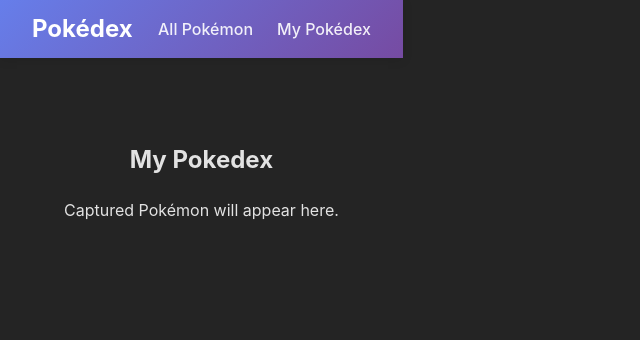
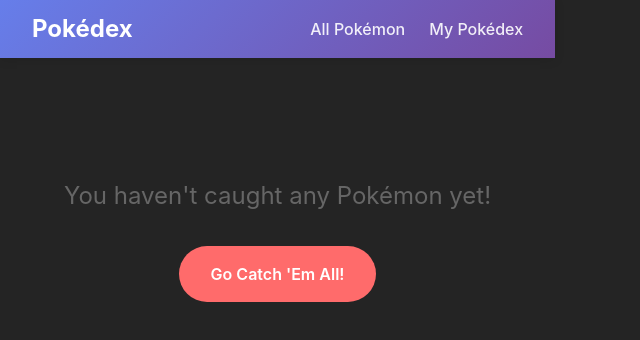
Before and after one commit to robertomiguez/pokedex-frontend, a Vue app: page /pokedex in a window 1280 px wide. Shown: the top 340 px of the page, without its empty margins (0-640 px from the left). Built offline with nearby package versions, Linux system fonts and the light colour scheme.

Commit message:
feat(view): implement my pokedex page
Create MyPokedexView to list caught pokemon with stats (count, progress) and release functionality. Add specific styling and empty state.

```diff
--- a/src/views/MyPokedexView.vue
+++ b/src/views/MyPokedexView.vue
@@ -1,16 +1,118 @@
 <script setup lang="ts">
+import { onMounted } from 'vue';
+import { usePokemonStore } from '@/stores/pokemon';
+import PokemonCard from '@/components/pokemon/PokemonCard.vue';
+import { storeToRefs } from 'pinia';
+
+const store = usePokemonStore();
+const { caughtPokemon, loading, error, caughtCount, totalCount, progress } = storeToRefs(store);
+const { initialize, releasePokemon } = store;
+
+onMounted(async () => {
+  await initialize();
+});
+
+function handleRelease(id: number, name: string) {
+  if (confirm(`Are you sure you want to release ${name}?`)) {
+    releasePokemon(id);
+  }
+}
 </script>
 
 <template>
-  <div class="my-pokedex">
-    <h2>My Pokedex</h2>
-    <p>Captured Pokémon will appear here.</p>
+  <div class="my-pokedex-view">
+    <div class="stats-bar" v-if="caughtCount > 0">
+      <div class="stat-item">
+        <span class="stat-label">Caught:</span>
+        <span class="stat-value">{{ caughtCount }}</span>
+      </div>
+      <div class="stat-item">
+        <span class="stat-label">Progress:</span>
+        <span class="stat-value">{{ progress }}%</span>
+      </div>
+    </div>
+
+    <div v-if="caughtCount === 0" class="empty-state">
+      <p>You haven't caught any Pokémon yet!</p>
+      <router-link to="/" class="cta-button">Go Catch 'Em All!</router-link>
+    </div>
+
+    <div v-else class="pokemon-grid">
+      <PokemonCard
+        v-for="pokemon in caughtPokemon"
+        :key="pokemon.id"
+        :pokemon="pokemon"
+        :is-caught="true"
+        @click="handleRelease(pokemon.id, pokemon.name)"
+      />
+    </div>
   </div>
 </template>
 
 <style scoped>
-.my-pokedex {
-  padding: 2rem;
+.my-pokedex-view {
+  width: 100%;
+}
+
+.stats-bar {
+  background: white;
+  padding: 1rem;
+  border-radius: 8px;
+  box-shadow: 0 2px 4px rgba(0,0,0,0.05);
+  margin-bottom: 2rem;
+  display: flex;
+  gap: 2rem;
+  justify-content: center;
+}
+
+.stat-item {
+  display: flex;
+  align-items: center;
+  gap: 0.5rem;
+}
+
+.stat-label {
+  color: #666;
+  font-size: 0.9rem;
+}
+
+.stat-value {
+  font-size: 1.2rem;
+  font-weight: 700;
+  color: #2c3e50;
+}
+
+.empty-state {
   text-align: center;
+  padding: 4rem 2rem;
+  color: #666;
+}
+
+.empty-state p {
+  font-size: 1.5rem;
+  margin-bottom: 2rem;
+}
+
+.cta-button {
+  display: inline-block;
+  background-color: #ff6b6b;
+  color: white;
+  padding: 1rem 2rem;
+  border-radius: 2rem;
+  text-decoration: none;
+  font-weight: 600;
+  transition: transform 0.2s, background-color 0.2s;
+}
+
+.cta-button:hover {
+  background-color: #fa5252;
+  transform: translateY(-2px);
+}
+
+.pokemon-grid {
+  display: grid;
+  grid-template-columns: repeat(auto-fill, minmax(200px, 1fr));
+  gap: 1.5rem;
+  padding: 1rem 0;
 }
 </style>
```
